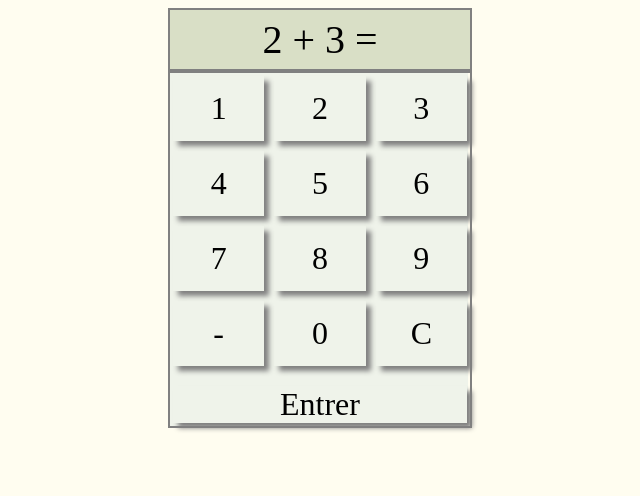
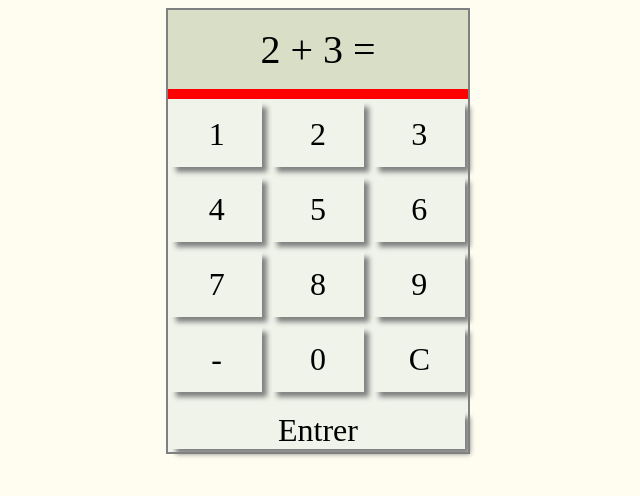
Before and after one commit to botlane-feeder/mental-calculation-gui, a SvelteKit app: page / in a window 1280 px wide. Shown: the top 496 px of the page, without its empty margins (322-962 px from the left). Built offline with nearby package versions, Linux system fonts and the light colour scheme.

Commit message:
CLEANUP : Nettoyage du desing + ADD : Ajout du timer WIP

```diff
--- a/src/components/Equation.svelte
+++ b/src/components/Equation.svelte
@@ -1,12 +1,14 @@
 <script lang="ts">
-  let {equation, response}: {equation:string, response:number} = $props();
+  let {equation, response, winAnimating, wrongAnimating}: {equation:string, response:number, winAnimating:boolean, wrongAnimating:boolean} = $props();
 </script>
 
 <div class="container">
-  {equation} =
-  {#if response != 0 }
-  {response}
-  {/if}
+  <div class="borderAnimating  {winAnimating ? 'winAnimating' : ''} {wrongAnimating ? 'wrongAnimating' : ''}">
+    {equation} =
+    {#if response != 0 }
+    {response}
+    {/if}
+  </div>
 </div>
 
 <style>
@@ -16,9 +18,54 @@
     padding: 2%;
 
     font-size: 40px;
-
-    border: solid 2px grey;
-
     background-color: #D9DFC6;
   }
+  .borderAnimating{
+    border: 10px solid transparent;
+  }
+
+
+  .wrongAnimating{
+    animation: blinkRed 0.2s infinite;
+  }
+  @keyframes blinkRed {
+    0%, 100% {
+      border: transparent 10px solid;
+    }
+    50% {
+      border: red 10px solid;
+    }
+  }
+
+
+  .winAnimating {
+    animation: rotateBorder 3s linear;
+  }
+  @keyframes rotateBorder {
+    0% {
+      border: green 10px solid;
+      border-top-color: transparent;
+      border-left-color: transparent;
+    }
+    25% {
+      border: green 10px solid;
+      border-right-color: transparent;
+      border-bottom-color: transparent;
+    }
+    50% {
+      border: green 10px solid;
+      border-left-color: transparent;
+      border-top-color: transparent;
+    }
+    75% {
+      border: green 10px solid;
+      border-bottom-color: transparent;
+      border-right-color: transparent;
+    }
+    100% {
+      border: green 10px solid;
+      border-top-color: transparent;
+      border-left-color: transparent;
+    }
+  }
 </style>
--- a/src/components/Keypad.svelte
+++ b/src/components/Keypad.svelte
@@ -41,8 +41,6 @@
     width: 98%;
     padding: 1%;
 
-    border: solid 2px grey;
-
     cursor: pointer;
   }
   .numbers{
--- a/src/components/MentalCalculation.svelte
+++ b/src/components/MentalCalculation.svelte
@@ -1,5 +1,6 @@
 <script lang="ts">
   import Equation from "./Equation.svelte";
+  import Timer from "./Timer.svelte";
   import Keypad from "./Keypad.svelte";
 
   let response:number = $state(0);
@@ -48,8 +49,9 @@
 </script>
 
 {#key winAnimating || wrongAnimating}
-<div class="container {winAnimating ? 'winAnimating' : ''} {wrongAnimating ? 'wrongAnimating' : ''}">
-  <Equation {equation} {response}/>
+<div class="container">
+  <Equation {equation} {response} {winAnimating} {wrongAnimating}/>
+  <Timer />
   <Keypad bind:response={response} {verification}/>
 </div>
 {/key}
@@ -61,51 +63,7 @@
     min-width: 300px;
 
     background-color: #EFF3EA;
-    /* border: transparent 10px solid; */
-  }
-  .wrongAnimating{
-    animation: blinkRed 0.2s infinite;
-
-  }
-  @keyframes blinkRed {
-    0%, 100% {
-      border: transparent 10px solid;
-    }
-    50% {
-      border: red 10px solid;
-    }
+    border: solid 2px grey;
   }
 
-
-  .winAnimating {
-    animation: rotateBorder 3s linear;
-  }
-
-  @keyframes rotateBorder {
-    0% {
-      border: green 10px solid;
-      border-top-color: transparent;
-      border-left-color: transparent;
-    }
-    25% {
-      border: green 10px solid;
-      border-right-color: transparent;
-      border-bottom-color: transparent;
-    }
-    50% {
-      border: green 10px solid;
-      border-left-color: transparent;
-      border-top-color: transparent;
-    }
-    75% {
-      border: green 10px solid;
-      border-bottom-color: transparent;
-      border-right-color: transparent;
-    }
-    100% {
-      border: green 10px solid;
-      border-top-color: transparent;
-      border-left-color: transparent;
-    }
-  }
 </style>
--- /dev/null
+++ b/src/components/Timer.svelte
@@ -0,0 +1,15 @@
+<script lang="ts">
+
+</script>
+
+<div class="container">
+
+</div>
+
+<style>
+  .container{
+    width: 100%;
+    height:10px;
+    background-color:red;
+  }
+</style>
```
